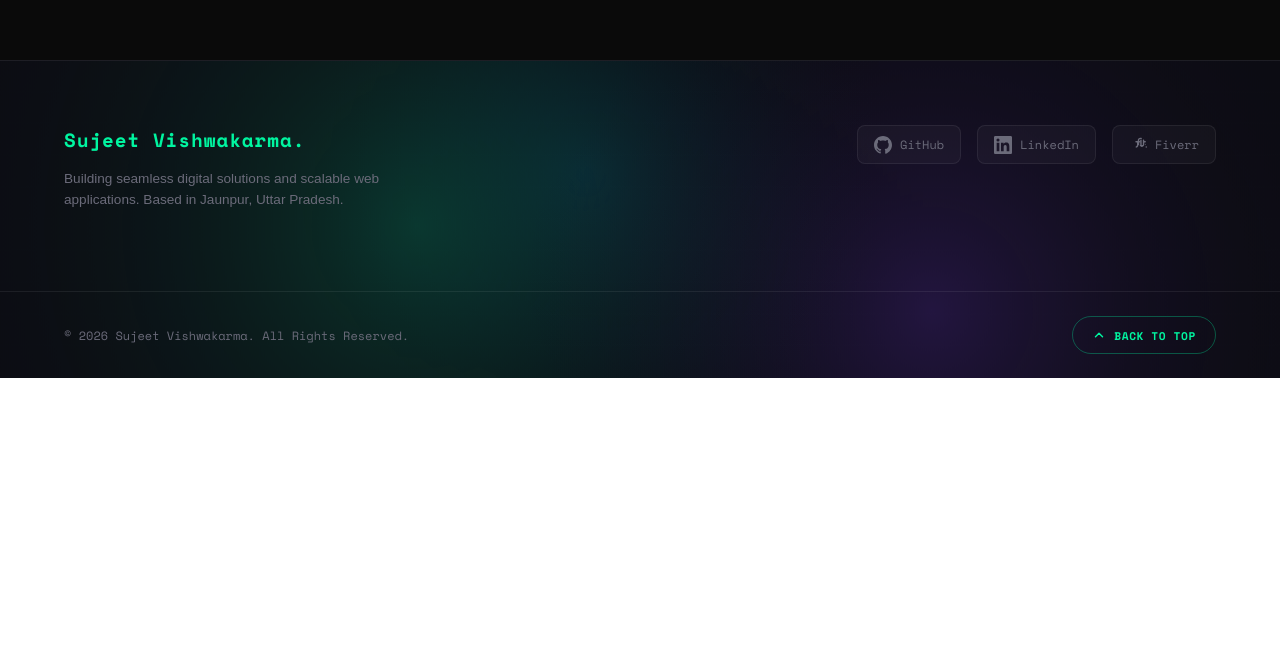
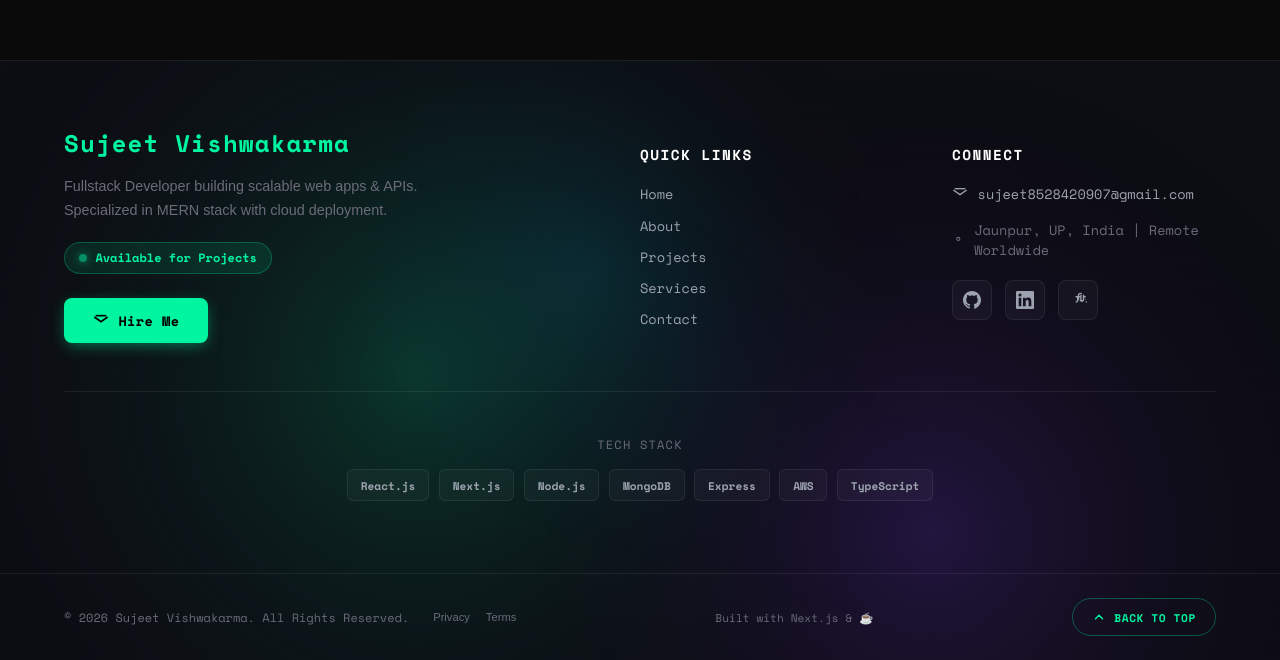
Before and after one commit to sujeetvishwakarma83/my-portfolio, a React (Create React App) app: page / in a window 1280 px wide. Shown: the part 9594-10254 px from the top of the page. Before the commit the page ends 9972 px from the top, so only its background shows below. Built offline with nearby package versions, Linux system fonts and the light colour scheme.

Commit message:
update footer

```diff
--- a/src/components/Footer.jsx
+++ b/src/components/Footer.jsx
@@ -36,7 +36,7 @@ function Footer({ darkMode }) {
       const g1x = w * (0.2 + 0.15 * Math.sin(t));
       const g1y = h * (0.5 + 0.3 * Math.cos(t * 0.7));
       const grad1 = ctx.createRadialGradient(g1x, g1y, 0, g1x, g1y, w * 0.4);
-      grad1.addColorStop(0, darkMode ? 'rgba(0,245,160,0.18)' : 'rgba(0,200,130,0.15)');
+      grad1.addColorStop(0, darkMode? 'rgba(0,245,160,0.18)' : 'rgba(0,200,130,0.15)');
       grad1.addColorStop(1, 'rgba(0,0,0,0)');
       ctx.fillStyle = grad1;
       ctx.fillRect(0, 0, w, h);
@@ -45,7 +45,7 @@ function Footer({ darkMode }) {
       const g2x = w * (0.75 + 0.15 * Math.cos(t * 0.8));
       const g2y = h * (0.5 + 0.3 * Math.sin(t * 0.6));
       const grad2 = ctx.createRadialGradient(g2x, g2y, 0, g2x, g2y, w * 0.35);
-      grad2.addColorStop(0, darkMode ? 'rgba(124,58,237,0.2)' : 'rgba(124,58,237,0.12)');
+      grad2.addColorStop(0, darkMode? 'rgba(124,58,237,0.2)' : 'rgba(124,58,237,0.12)');
       grad2.addColorStop(1, 'rgba(0,0,0,0)');
       ctx.fillStyle = grad2;
       ctx.fillRect(0, 0, w, h);
@@ -54,7 +54,7 @@ function Footer({ darkMode }) {
       const g3x = w * (0.5 + 0.2 * Math.sin(t * 1.1 + 1));
       const g3y = h * (0.5 + 0.2 * Math.cos(t * 0.9 + 2));
       const grad3 = ctx.createRadialGradient(g3x, g3y, 0, g3x, g3y, w * 0.25);
-      grad3.addColorStop(0, darkMode ? 'rgba(0,180,255,0.1)' : 'rgba(0,150,220,0.08)');
+      grad3.addColorStop(0, darkMode? 'rgba(0,180,255,0.1)' : 'rgba(0,150,220,0.08)');
       grad3.addColorStop(1, 'rgba(0,0,0,0)');
       ctx.fillStyle = grad3;
       ctx.fillRect(0, 0, w, h);
@@ -70,7 +70,7 @@ function Footer({ darkMode }) {
     };
   }, [darkMode]);
 
-  const links = [
+  const socialLinks = [
     {
       label: 'GitHub',
       href: 'https://github.com/sujeetvishwakarma83',
@@ -100,11 +100,34 @@ function Footer({ darkMode }) {
     },
   ];
 
-  const footerBg = darkMode ? '#0d0d14' : '#e8f5f0';
-  const borderColor = darkMode ? 'rgba(255,255,255,0.07)' : 'rgba(0,150,100,0.15)';
-  const textColor = darkMode ? '#6b6b7a' : '#4a7a65';
-  const linkColor = darkMode ? '#6b6b7a' : '#4a7a65';
+  const quickLinks = [
+    { label: 'Home', href: '#hero' },
+    { label: 'About', href: '#about' },
+    { label: 'Projects', href: '#projects' },
+    { label: 'Services', href: '#services' },
+    { label: 'Contact', href: '#contact' },
+  ];
+
+  const techStack = ['React.js', 'Next.js', 'Node.js', 'MongoDB', 'Express', 'AWS', 'TypeScript'];
+
+  const footerBg = darkMode? '#0d0d14' : '#e8f5f0';
+  const borderColor = darkMode? 'rgba(255,255,255,0.07)' : 'rgba(0,150,100,0.15)';
+  const textColor = darkMode? '#6b6b7a' : '#4a7a65';
+  const linkColor = darkMode? '#9ca3af' : '#4a7a65';
   const glowColor = '#00f5a0';
+  const cardBg = darkMode? 'rgba(255,255,255,0.03)' : 'rgba(0,150,100,0.05)';
+
+  // Hire Me button handler - scroll to contact section
+  const handleHireMe = () => {
+    const contactSection = document.getElementById('contact');
+    if (contactSection) {
+      contactSection.scrollIntoView({ behavior: 'smooth' });
+    } else {
+      // Agar contact section nahi hai to hero pe le jao
+      const heroSection = document.getElementById('hero');
+      if (heroSection) heroSection.scrollIntoView({ behavior: 'smooth' });
+    }
+  };
 
   return (
     <footer style={{
@@ -124,47 +147,213 @@ function Footer({ darkMode }) {
         }}
       />
 
-      {/* Content */}
+      {/* Main Content */}
       <div style={{
         position: 'relative', zIndex: 1,
-        padding: isMobile ? '3rem 1.5rem' : '4rem 4rem',
-        display: 'flex',
-        flexDirection: isMobile ? 'column' : 'row',
-        justifyContent: 'space-between',
-        alignItems: isMobile ? 'center' : 'flex-start',
-        gap: '2rem',
+        padding: isMobile? '3rem 1.5rem 2rem' : '4rem 4rem 2.5rem',
       }}>
 
-        {/* Left — branding & Location */}
-        <div style={{ textAlign: isMobile ? 'center' : 'left', maxWidth: '350px' }}>
+        {/* Top Section - 3 Columns */}
+        <div style={{
+          display: 'grid',
+          gridTemplateColumns: isMobile? '1fr' : '2fr 1fr 1fr',
+          gap: isMobile? '2.5rem' : '3rem',
+          marginBottom: '3rem',
+        }}>
+
+          {/* Column 1 — Branding + About + CTA */}
+          <div style={{ textAlign: isMobile? 'center' : 'left' }}>
             <div style={{
               fontFamily: '"Space Mono", monospace',
-            fontSize: '1.2rem',
+              fontSize: '1.5rem',
               color: glowColor,
               letterSpacing: '0.05em',
               marginBottom: '0.8rem',
               fontWeight: 800,
             }}>
-            Sujeet Vishwakarma.
+              Sujeet Vishwakarma
             </div>
             <p style={{
+              fontSize: '0.9rem',
+              color: textColor,
+              lineHeight: 1.7,
+              marginBottom: '1.2rem',
+              maxWidth: '400px',
+              margin: isMobile? '0 auto 1.2rem' : '0 0 1.2rem 0'
+            }}>
+              Fullstack Developer building scalable web apps & APIs. Specialized in MERN stack with cloud deployment.
+            </p>
+
+            {/* Availability Badge */}
+            <div style={{
+              display: 'inline-flex',
+              alignItems: 'center',
+              gap: '0.5rem',
+              fontSize: '0.75rem',
+              color: glowColor,
+              background: darkMode? 'rgba(0,245,160,0.1)' : 'rgba(0,200,130,0.15)',
+              padding: '0.4rem 0.9rem',
+              borderRadius: '50px',
+              border: `1px solid ${glowColor}40`,
+              marginBottom: '1.5rem',
+              fontFamily: '"Space Mono", monospace',
+              fontWeight: 600,
+            }}>
+              <span style={{
+                width: '8px',
+                height: '8px',
+                borderRadius: '50%',
+                background: glowColor,
+                boxShadow: `0 0 10px ${glowColor}`,
+                animation: 'pulse 2s infinite'
+              }}></span>
+              Available for Projects
+            </div>
+
+            {/* CTA Button - Fixed */}
+            <div>
+              <button
+                onClick={handleHireMe}
+                style={{
+                  display: 'inline-flex',
+                  alignItems: 'center',
+                  gap: '0.6rem',
+                  fontFamily: '"Space Mono", monospace',
+                  fontSize: '0.85rem',
+                  color: '#000',
+                  background: glowColor,
+                  padding: '0.8rem 1.8rem',
+                  borderRadius: '8px',
+                  border: 'none',
+                  cursor: 'pointer',
+                  fontWeight: 700,
+                  letterSpacing: '0.03em',
+                  transition: 'all 0.3s',
+                  boxShadow: `0 4px 15px -3px ${glowColor}80`,
+                }}
+                onMouseEnter={(e) => {
+                  e.currentTarget.style.transform = 'translateY(-3px)';
+                  e.currentTarget.style.boxShadow = `0 8px 25px -5px ${glowColor}`;
+                }}
+                onMouseLeave={(e) => {
+                  e.currentTarget.style.transform = 'translateY(0)';
+                  e.currentTarget.style.boxShadow = `0 4px 15px -3px ${glowColor}80`;
+                }}
+              >
+                <svg width="16" height="16" viewBox="0 0 24 24" fill="none" stroke="currentColor" strokeWidth="2.5">
+                  <path d="M4 4h16c1.1 0 2 0 2v12c0 1.1-.9 2-2 2H4c-1.1 0-2-.9-2-2V6c0-1.1.9-2 2-2z"/>
+                  <polyline points="22,6 12,13 2,6"/>
+                </svg>
+                Hire Me
+              </button>
+            </div>
+          </div>
+
+          {/* Column 2 — Quick Links */}
+          <div style={{ textAlign: isMobile? 'center' : 'left' }}>
+            <h4 style={{
+              fontFamily: '"Space Mono", monospace',
+              fontSize: '0.9rem',
+              color: darkMode? '#fff' : '#000',
+              marginBottom: '1.2rem',
+              textTransform: 'uppercase',
+              letterSpacing: '0.1em',
+              fontWeight: 700,
+            }}>
+              Quick Links
+            </h4>
+            <div style={{ display: 'flex', flexDirection: 'column', gap: '0.7rem' }}>
+              {quickLinks.map((link) => (
+                <a
+                  key={link.label}
+                  href={link.href}
+                  style={{
+                    fontSize: '0.85rem',
+                    color: linkColor,
+                    textDecoration: 'none',
+                    transition: 'all 0.2s',
+                    fontFamily: '"Space Mono", monospace',
+                  }}
+                  onMouseEnter={(e) => {
+                    e.currentTarget.style.color = glowColor;
+                    e.currentTarget.style.paddingLeft = '5px';
+                  }}
+                  onMouseLeave={(e) => {
+                    e.currentTarget.style.color = linkColor;
+                    e.currentTarget.style.paddingLeft = '0';
+                  }}
+                >
+                  {link.label}
+                </a>
+              ))}
+            </div>
+          </div>
+
+          {/* Column 3 — Contact + Social */}
+          <div style={{ textAlign: isMobile? 'center' : 'left' }}>
+            <h4 style={{
+              fontFamily: '"Space Mono", monospace',
+              fontSize: '0.9rem',
+              color: darkMode? '#fff' : '#000',
+              marginBottom: '1.2rem',
+              textTransform: 'uppercase',
+              letterSpacing: '0.1em',
+              fontWeight: 700,
+            }}>
+              Connect
+            </h4>
+
+            {/* Email - Updated */}
+            <a
+              href="mailto:sujeet8528420907@gmail.com"
+              style={{
+                display: 'flex',
+                alignItems: 'center',
+                gap: '0.6rem',
+                fontSize: '0.85rem',
+                color: linkColor,
+                textDecoration: 'none',
+                marginBottom: '1rem',
+                justifyContent: isMobile? 'center' : 'flex-start',
+                transition: 'color 0.2s',
+                fontFamily: '"Space Mono", monospace',
+              }}
+              onMouseEnter={(e) => e.currentTarget.style.color = glowColor}
+              onMouseLeave={(e) => e.currentTarget.style.color = linkColor}
+            >
+              <svg width="16" height="16" viewBox="0 0 24 24" fill="none" stroke="currentColor" strokeWidth="2">
+                <path d="M4 4h16c1.1 0 2 0 2v12c0 1.1-.9 2-2 2H4c-1.1 0-2-.9-2-2V6c0-1.1.9-2 2-2z"/>
+                <polyline points="22,6 12,13 2,6"/>
+              </svg>
+              sujeet8528420907@gmail.com
+            </a>
+
+            {/* Location */}
+            <div style={{
+              display: 'flex',
+              alignItems: 'center',
+              gap: '0.6rem',
               fontSize: '0.85rem',
               color: textColor,
-            lineHeight: 1.6,
-            marginBottom: '1rem'
+              marginBottom: '1.2rem',
+              justifyContent: isMobile? 'center' : 'flex-start',
+              fontFamily: '"Space Mono", monospace',
             }}>
-            Building seamless digital solutions and scalable web applications. Based in Jaunpur, Uttar Pradesh.
-          </p>
+              <svg width="16" height="16" viewBox="0 0 24 24" fill="none" stroke="currentColor" strokeWidth="2">
+                <path d="M21 10c0 7-9 13s-9-6-9-13a9 9 0 0 1 18 0z"/>
+                <circle cx="12" cy="10" r="3"/>
+              </svg>
+              Jaunpur, UP, India | Remote Worldwide
             </div>
 
-        {/* Right — Social Links with icons */}
+            {/* Social Icons - Fixed */}
             <div style={{
               display: 'flex',
-          gap: '1rem',
+              gap: '0.8rem',
               flexWrap: 'wrap',
-          justifyContent: isMobile ? 'center' : 'flex-end',
+              justifyContent: isMobile? 'center' : 'flex-start',
             }}>
-          {links.map((link) => (
+              {socialLinks.map((link) => (
                 <a
                   key={link.label}
                   href={link.href}
@@ -174,34 +363,77 @@ function Footer({ darkMode }) {
                   style={{
                     display: 'flex',
                     alignItems: 'center',
-                gap: '0.5rem',
-                fontFamily: '"Space Mono", monospace',
-                fontSize: '0.75rem',
+                    justifyContent: 'center',
+                    width: '38px',
+                    height: '38px',
                     color: linkColor,
-                textDecoration: 'none',
-                padding: '0.6rem 1rem',
                     border: `1px solid ${borderColor}`,
                     borderRadius: '8px',
-                background: darkMode ? 'rgba(255,255,255,0.03)' : 'rgba(0,150,100,0.05)',
+                    background: cardBg,
                     transition: 'all 0.3s',
                   }}
                   onMouseEnter={(e) => {
                     e.currentTarget.style.color = glowColor;
                     e.currentTarget.style.borderColor = glowColor;
-                e.currentTarget.style.background = darkMode ? 'rgba(0,245,160,0.08)' : 'rgba(0,150,100,0.1)';
+                    e.currentTarget.style.background = darkMode? 'rgba(0,245,160,0.1)' : 'rgba(0,150,100,0.15)';
                     e.currentTarget.style.transform = 'translateY(-3px)';
                   }}
                   onMouseLeave={(e) => {
                     e.currentTarget.style.color = linkColor;
                     e.currentTarget.style.borderColor = borderColor;
-                e.currentTarget.style.background = darkMode ? 'rgba(255,255,255,0.03)' : 'rgba(0,150,100,0.05)';
+                    e.currentTarget.style.background = cardBg;
                     e.currentTarget.style.transform = 'translateY(0)';
                   }}
                 >
                   {link.icon}
-              {link.label}
                 </a>
               ))}
+            </div>
+          </div>
+
+        </div>
+
+        {/* Tech Stack Tags */}
+        <div style={{
+          borderTop: `1px solid ${borderColor}`,
+          paddingTop: '2rem',
+          marginBottom: '2rem',
+        }}>
+          <p style={{
+            fontFamily: '"Space Mono", monospace',
+            fontSize: '0.75rem',
+            color: textColor,
+            marginBottom: '1rem',
+            textAlign: 'center',
+            textTransform: 'uppercase',
+            letterSpacing: '0.1em',
+          }}>
+            Tech Stack
+          </p>
+          <div style={{
+            display: 'flex',
+            flexWrap: 'wrap',
+            gap: '0.6rem',
+            justifyContent: 'center',
+          }}>
+            {techStack.map((tech) => (
+              <span
+                key={tech}
+                style={{
+                  fontSize: '0.7rem',
+                  color: linkColor,
+                  background: cardBg,
+                  border: `1px solid ${borderColor}`,
+                  padding: '0.4rem 0.8rem',
+                  borderRadius: '6px',
+                  fontFamily: '"Space Mono", monospace',
+                  fontWeight: 600,
+                }}
+              >
+                {tech}
+              </span>
+            ))}
+          </div>
         </div>
 
       </div>
@@ -210,24 +442,44 @@ function Footer({ darkMode }) {
       <div style={{
         position: 'relative', zIndex: 1,
         borderTop: `1px solid ${borderColor}`,
-        padding: isMobile ? '1.5rem' : '1.5rem 4rem',
+        padding: isMobile? '1.5rem' : '1.5rem 4rem',
         display: 'flex',
-        flexDirection: isMobile ? 'column' : 'row',
+        flexDirection: isMobile? 'column' : 'row',
         alignItems: 'center',
         justifyContent: 'space-between',
-        gap: '1.5rem',
+        gap: '1rem',
+      }}>
+        <div style={{
+          display: 'flex',
+          flexDirection: isMobile? 'column' : 'row',
+          gap: isMobile? '0.5rem' : '1.5rem',
+          alignItems: 'center',
         }}>
           <p style={{
             fontFamily: '"Space Mono", monospace',
             fontSize: '0.75rem',
             color: textColor,
             margin: 0,
-          textAlign: isMobile ? 'center' : 'left'
+            textAlign: isMobile? 'center' : 'left'
           }}>
             © 2026 Sujeet Vishwakarma. All Rights Reserved.
           </p>
+          <div style={{ display: 'flex', gap: '1rem' }}>
+            <a href="#privacy" style={{ fontSize: '0.7rem', color: textColor, textDecoration: 'none' }}>Privacy</a>
+            <a href="#terms" style={{ fontSize: '0.7rem', color: textColor, textDecoration: 'none' }}>Terms</a>
+          </div>
+        </div>
 
-        {/* Back to Home Button */}
+        <p style={{
+          fontFamily: '"Space Mono", monospace',
+          fontSize: '0.7rem',
+          color: textColor,
+          margin: 0,
+        }}>
+          Built with Next.js & ☕
+        </p>
+
+        {/* Back to Top Button */}
         <button
           onClick={() => window.scrollTo({ top: 0, behavior: 'smooth' })}
           style={{
@@ -270,6 +522,13 @@ function Footer({ darkMode }) {
 
       </div>
 
+      <style>{`
+        @keyframes pulse {
+          0%, 100% { opacity: 1; }
+          50% { opacity: 0.5; }
+        }
+      `}</style>
+
     </footer>
   );
 }
```
Lines whose indentation alone changed are shown as unchanged.
